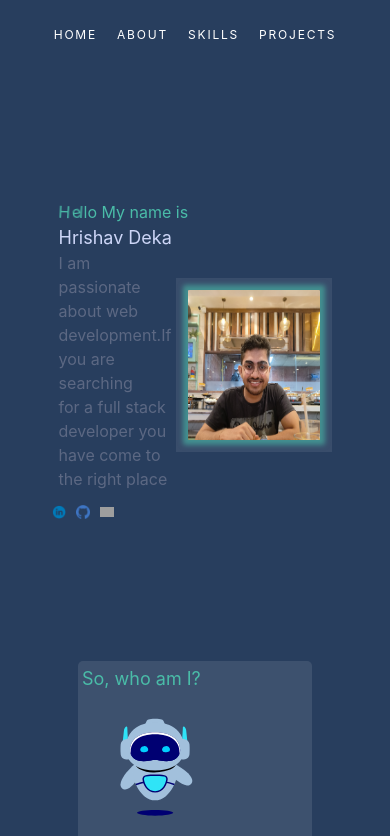
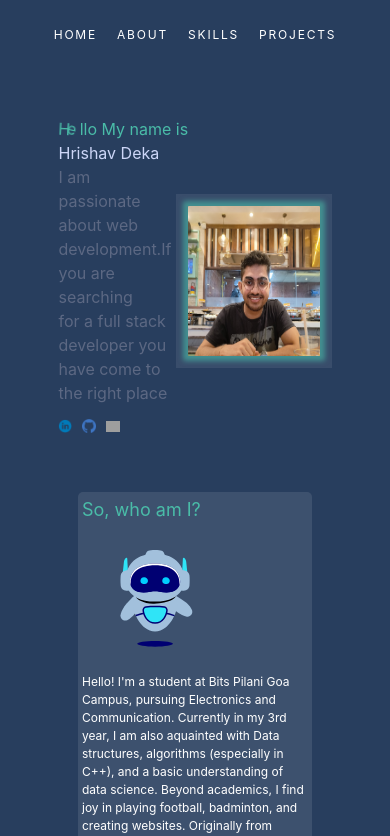
Before and after one commit to hrishav77/Portfolio, a React (Create React App) app in the folder portfolio/: page / in a window 390 px wide. Shown: the top 836 px of the page. Built offline with nearby package versions, Linux system fonts and the light colour scheme; grey boxes are pictures that could not be loaded; the HTML template or start-up script is replaced by a standard one.

Commit message:
responsiveness improved
made some changes to make it more responsive

```diff
--- a/portfolio/src/Components/ProjectCard.js
+++ b/portfolio/src/Components/ProjectCard.js
@@ -30,6 +30,7 @@ export default function ProjectCard(props) {
         border={isSmallScreen ? "solid rgba(255, 255, 255, 0.6) 1px" : ""}
         box-shadow={isSmallScreen ? "0 0 20px 4px rgb(255,255,255,0.1)" : ""}
         direction={isSmallScreen ? "column" : ""}
+        alignItems={isSmallScreen ? "center" : ""}
       >
         <Box>
           <Image
@@ -40,7 +41,7 @@ export default function ProjectCard(props) {
             borderRadius="xl"
           />
         </Box>
-        <Box m="3">
+        <Box m="3" alignItems={isSmallScreen ? "center" : ""}>
           <Heading size={isSmallScreen ? "xs" : "md"} color="#4abca8">
             {props.title}
           </Heading>
--- a/portfolio/src/Pages/Home.js
+++ b/portfolio/src/Pages/Home.js
@@ -42,7 +42,7 @@ export default function Home() {
   return (
     <>
       <Flex
-        height={isSmallScreen ? "70vh" : "100vh"}
+        height={isSmallScreen ? "50vh" : "100vh"}
         justifyContent="center"
         alignItems="center"
       >
@@ -62,7 +62,7 @@ export default function Home() {
             ))}
           </Flex>
           <Flex direction="column">
-            <Text fontSize={isSmallScreen ? "lg" : "7xl"} color="#cdd6f7">
+            <Text fontSize={isSmallScreen ? "md" : "7xl"} color="#cdd6f7">
               Hrishav Deka
             </Text>
             <Text color="#5c6883">
@@ -74,7 +74,7 @@ export default function Home() {
               direction="row"
               justifyContent="center"
               alignItems="center"
-              w="30%"
+              w={isSmallScreen ? "40%" : "30%"}
             >
               <a href="https://www.linkedin.com/in/hrishav-deka-67421b256/">
                 <Image
--- a/portfolio/src/Pages/Skills.js
+++ b/portfolio/src/Pages/Skills.js
@@ -9,7 +9,7 @@ export default function Skills() {
   ]);
   return (
     <Flex
-      h={isSmallScreen ? "100vh" : "100vh"}
+      h={isSmallScreen ? "40vh" : "100vh"}
       alignItems="center"
       direction="column"
       justifyContent="center"
```
